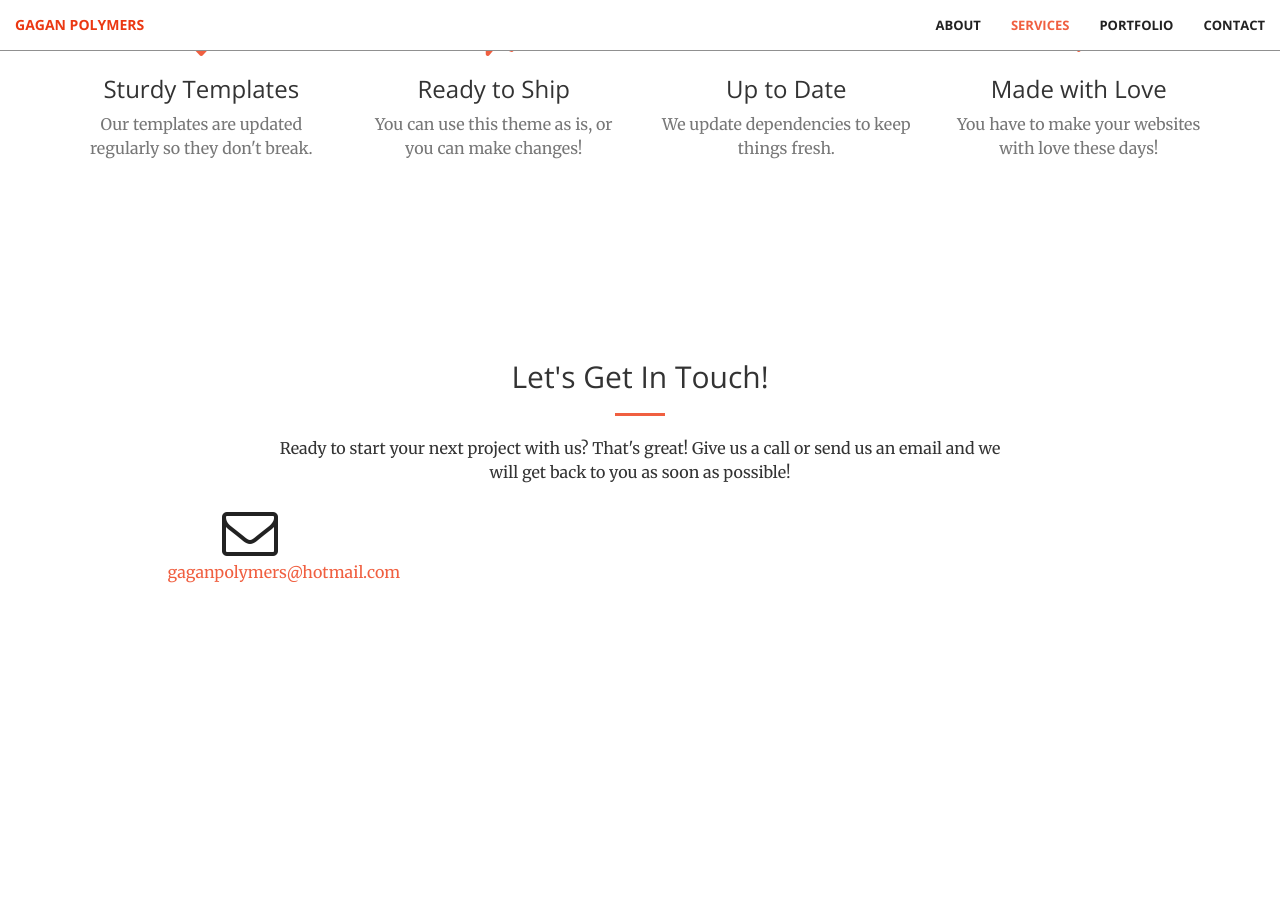
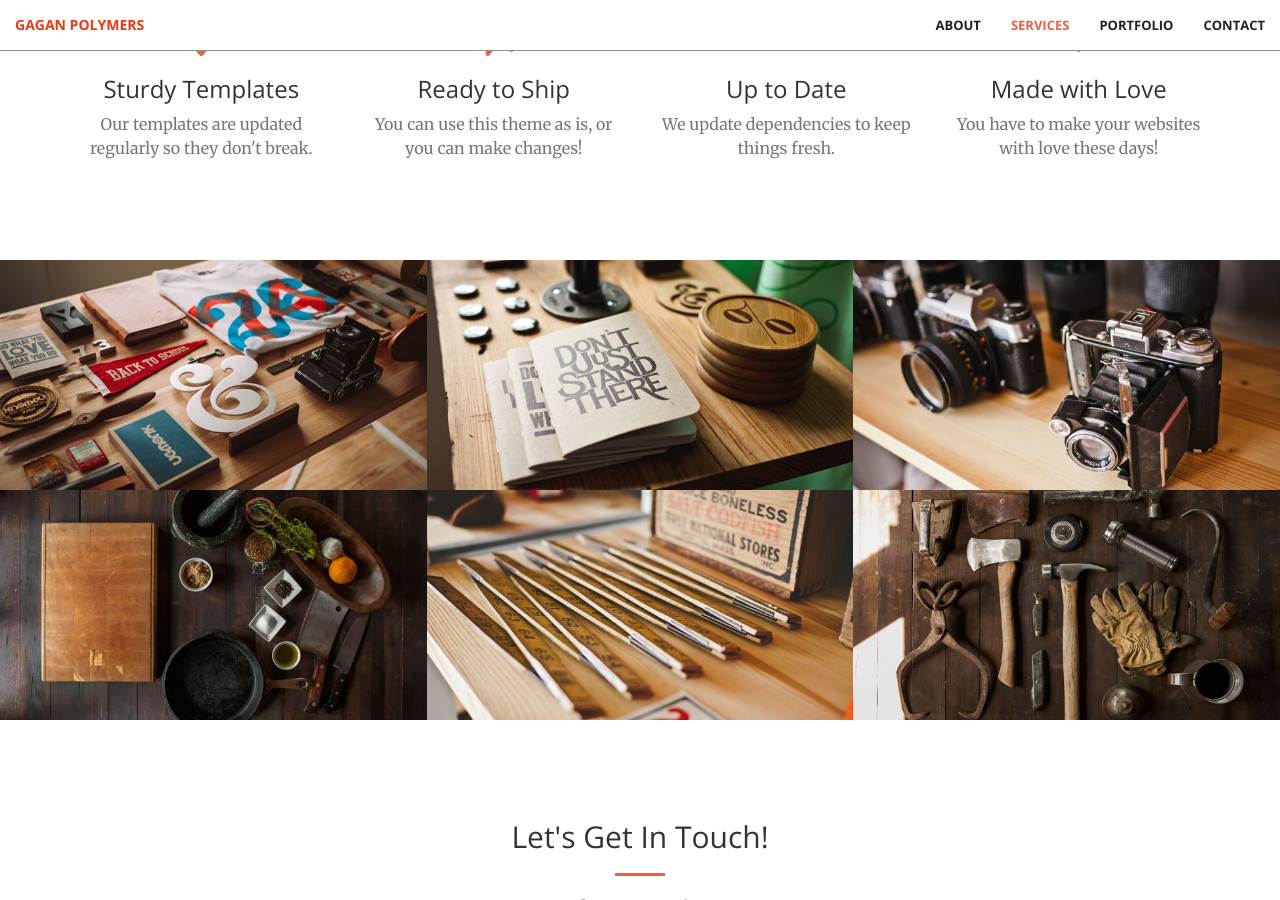
Before and after one commit to gagandeepsingh485/gagan-polymers, a Jekyll site: the page built from index.html, in a window 1280 px wide and 900 px high, scrolled down 1514 px. Built offline with Jekyll 4.4.1, drawn with Linux system fonts in a browser that asks for light colours; before the commit the page ends 2218 px from its top, so only the background shows below that.

Commit message:
Update front.html

```diff
--- a/_layouts/front.html
+++ b/_layouts/front.html
@@ -8,7 +8,7 @@
   {% include header.html %}
   {% include call-to-action.html %}
   {% include services.html %}
-<!--   {% include portfolio.html %} -->
+  {% include portfolio.html %}
   {% include contact.html %}
   {% include scripts.html %}
 </body>
```
